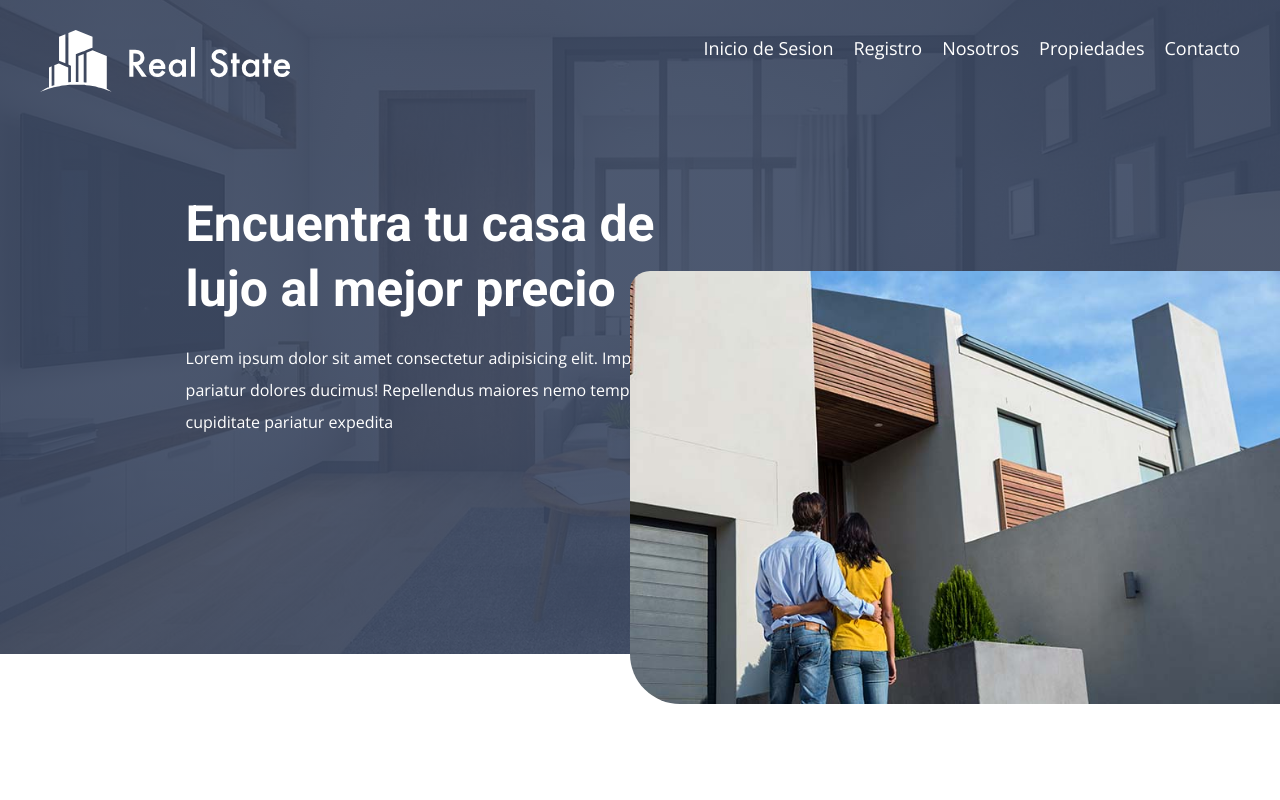
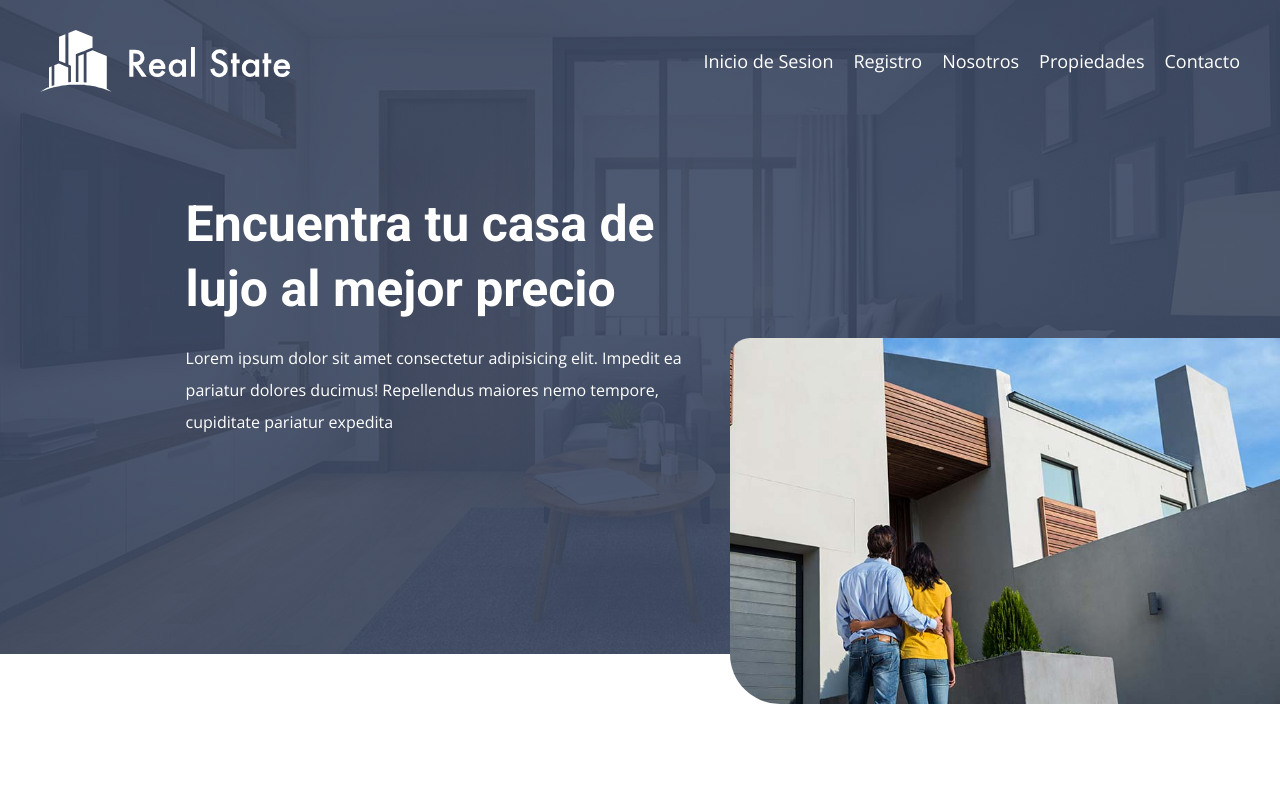
Before and after one commit to Cristian-AS/Ecommerce_Apartamentos, a plain HTML site: page index.html in a window 1280 px wide. Shown: the top 800 px of the page. Drawn offline with nearby package versions, Linux system fonts and the light colour scheme.

Commit message:
Header Media Queries

```diff
--- a/Css/style.css
+++ b/Css/style.css
@@ -109,11 +109,16 @@ img {
 /** Header del Index **/
 .header {
     background-image: linear-gradient( to right, #3b4862e8 0%, #3b4862e8 100% ), url(../Img/header_bg.jpg);
-    background-repeat: no-repeat;
     background-size: cover;
     background-position: center;
+    padding: 3rem 0;
     position: relative;
+
+}
+@media (min-width: 768px) {
+    .header {
         padding: 3rem 0 20rem 0;
+    }
 }
 
 .header__logo {
@@ -129,50 +134,91 @@ img {
 
 .header__barra {
     display: flex;
+    flex-direction: column;
+    align-items: center;
+}
+@media (min-width: 768px) {
+    .header__barra {
         flex-direction: row;
         justify-content: space-between;
     }
+}
 
+
+@media (min-width: 768px) {
     .header__contenido {
         margin-top: 10rem;
         max-width: 50rem;
+    }
 }
 
 .header__heading {
     line-height: 1.3;
     color: white;
+    text-align: center;
+}
+@media (min-width: 768px) {
+    .header__heading {
         text-align: left;
+    }
 }
 
 .header__texto {
-    display: block;
+    display: none;
     color: white;
 }
+@media (min-width: 768px) {
+    .header__texto {
+        display: block;
+    }
+}
 
+.header__imagen {
+    display: none;
+}
+@media (min-width: 768px) {
     .header__imagen {
         display: block;
         position: absolute;
         right: 0;
         bottom: -5rem;
-    max-width: 65rem;
+        max-width: 35rem;
 
         border-top-left-radius: 2rem;
         border-bottom-left-radius: 5rem;
     }
+}
+@media (min-width: 1280px) {
+    .header__imagen {
+        max-width: 55rem;
+    }
+}
 
 .navegacion {
     display: flex;
+    flex-direction: column;
+    align-items: center;
+    margin-top: 5rem;
+}
+@media (min-width: 768px) {
+    .navegacion {
         flex-direction: row;
         gap: 2rem;
         margin-top: 0;
     }
+}
 .navegacion .navegacion__link {
     color: white;
     font-size: 1.8rem;
-    margin-bottom: 0rem;
+    margin-bottom: 2rem;
 }
 .navegacion .navegacion__link:hover {
     color: #c1c4c9;
+}
+@media (min-width: 768px) {
+    .navegacion .navegacion__link {
+        margin-bottom: 0;
+    }
 }
 
 
@@ -181,7 +227,12 @@ img {
     padding: 5rem 0;
 }
 .palabra {
+    margin-top: 0;
+}
+@media (min-width: 768px) {
+    .palabra {
         margin-top: 10rem;
+    }
 }
 
 .categoria {
```
Lines whose indentation alone changed are shown as unchanged.
